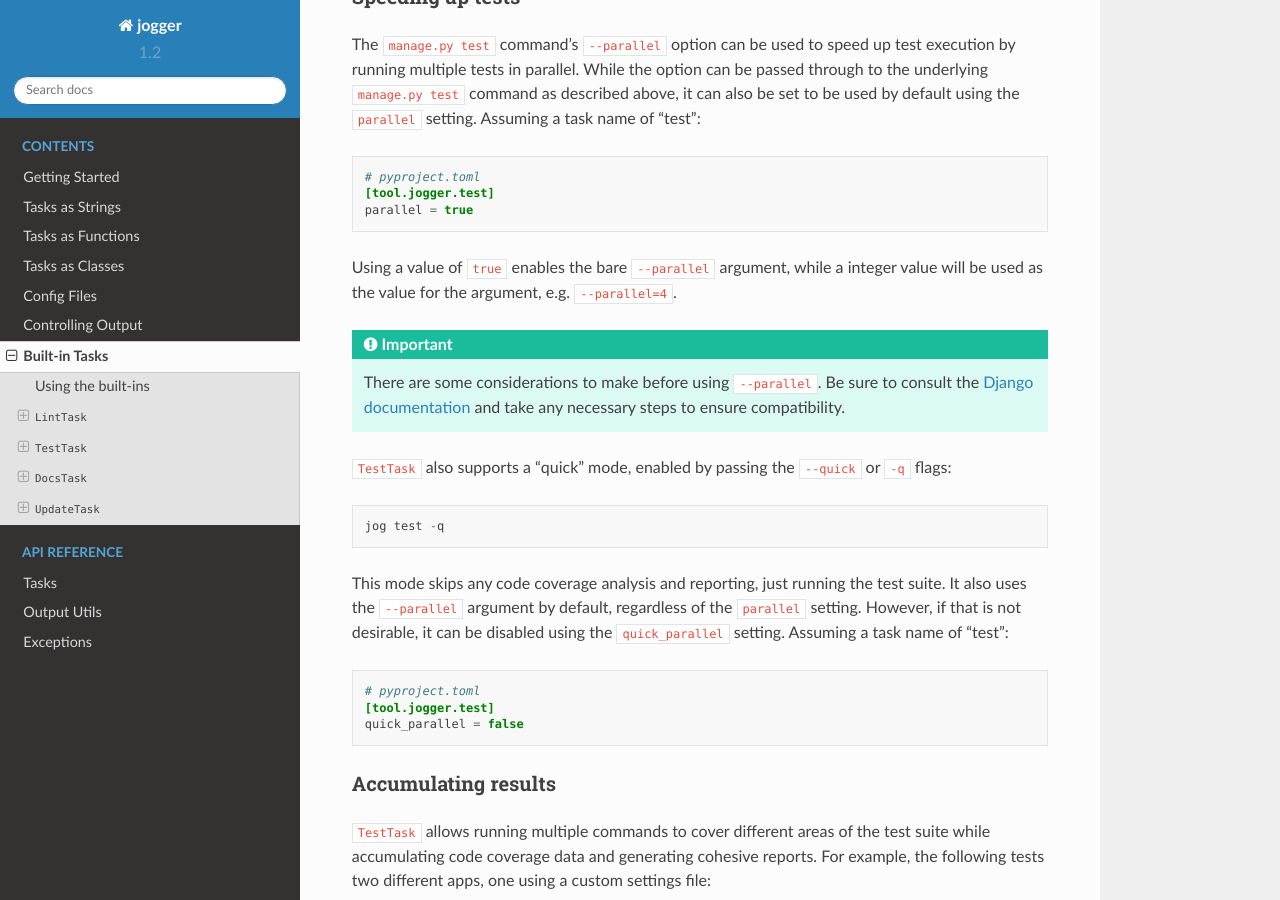
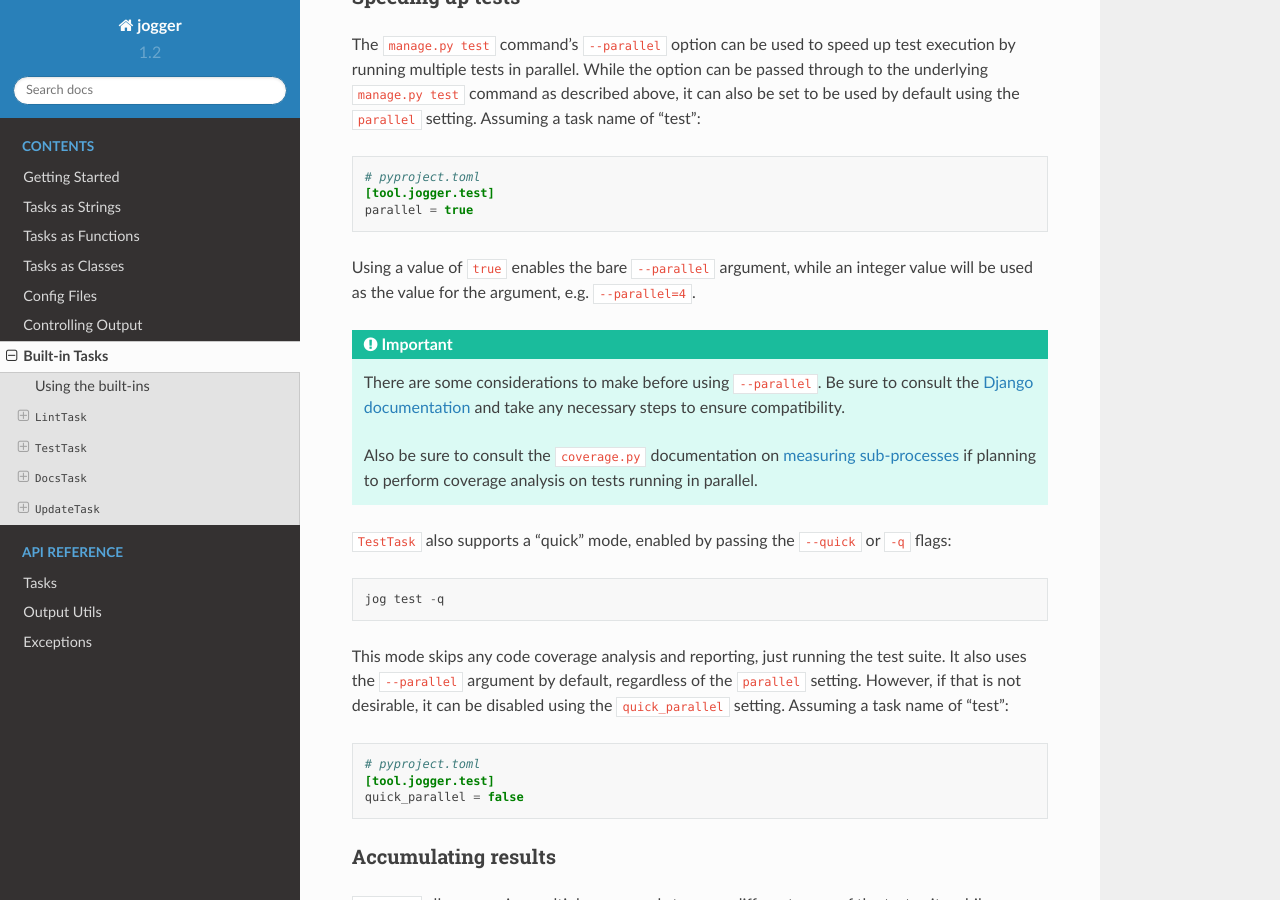
Before and after one commit to oogles/jog, a Sphinx documentation site: the page built from docs/topics/builtins.rst, in a window 1280 px wide and 900 px high, scrolled down 3679 px. Built offline with Sphinx 7.4.7 and the Read the Docs theme 2.0.0, drawn with Linux system fonts in a browser that asks for light colours.

Commit message:
Fixed/tidied docs for TestTask.

```diff
--- a/docs/topics/builtins.rst
+++ b/docs/topics/builtins.rst
@@ -139,11 +139,13 @@
     [tool.jogger.test]
     parallel = true
 
-Using a value of ``true`` enables the bare ``--parallel`` argument, while a integer value will be used as the value for the argument, e.g. ``--parallel=4``.
+Using a value of ``true`` enables the bare ``--parallel`` argument, while an integer value will be used as the value for the argument, e.g. ``--parallel=4``.
 
 .. important::
 
     There are some considerations to make before using ``--parallel``. Be sure to consult the `Django documentation <https://docs.djangoproject.com/en/stable/ref/django-admin/#cmdoption-test-parallel>`_ and take any necessary steps to ensure compatibility.
+
+    Also be sure to consult the ``coverage.py`` documentation on `measuring sub-processes <https://coverage.readthedocs.io/en/latest/subprocess.html>`_ if planning to perform coverage analysis on tests running in parallel.
 
 ``TestTask`` also supports a "quick" mode, enabled by passing the ``--quick`` or ``-q`` flags::
 
```
